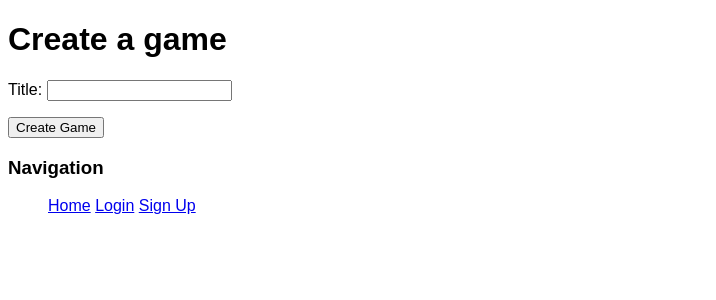
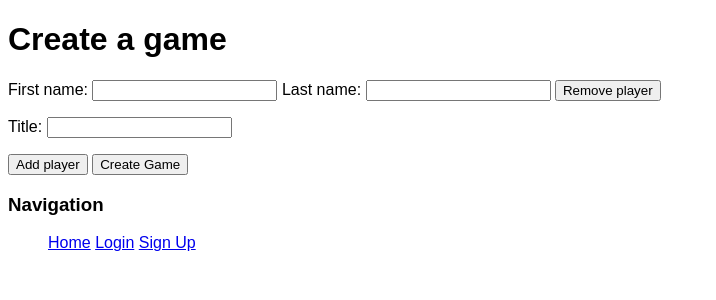
Before and after one commit to nickolasalcazar/SecretSanta, a Django app: template secretsanta/game/templates/game/game_form.html in a window 1280 px wide. Shown: the top 300 px of the page, without its empty margins (0-716 px from the left). Run offline with Django 3.2, Linux system fonts and the light colour scheme; the template is opened without the code that fills it: values that come from a table or form of the project are taken from there, others are empty.

Commit message:
Using different buttons for adding / deleting players.

```diff
--- a/secretsanta/game/static/game/game_form.js
+++ b/secretsanta/game/static/game/game_form.js
@@ -1,69 +1,16 @@
 // JS for templates/game/game_form.html
-console.log("game/game_form.js")
+console.log('game/game_form.js')
 
+add_player_btn = document.getElementById('add-player-btn')
+rem_player_btn = document.getElementById('add-player-btn')
 
+// Add player form row
+// Bug: adding a row simply duplicates the last row
+add_player_btn.addEventListener('click', function() {
+    player_rows = document.getElementsByClassName('add-player-row')
+    last_row = player_rows[player_rows.length - 1]
+    clone = last_row.cloneNode(true)
+    last_row.parentNode.appendChild(clone)
+})
 
-
-player_forms = document.getElementsByClassName('player_form')
-
-
-/*
- * Add extra field
- */
-function addForm() {
-    let clone = player_forms[player_forms.length-1].cloneNode(true)
-
-    console.log(clone)
-
-    togglePlayerFormeButton(clone)
-    player_forms[player_forms.length-1].parentNode.appendChild(clone)
-}
-
-function deleteForm() {
-
-
-}
-
-function togglePlayerFormeButton(elem) {
-    elem.addEventListener('click', function() {
-
-        if (this.classList.contains('add-form-row')) {
-            this.innerHTML = '-'
-            addForm()
-
-        } else {
-            //this.innerHTML = '+'
-            //deleteForm()
-            this.parentNode.remove()
-        }
-
-        this.classList.toggle('add-form-row')
-        this.classList.toggle('remove-form-row')
-    })
-}
-
-player_btns = document.getElementsByClassName('player-btn')
-
-for (i = 0; i < player_btns.length; i++) {
-    togglePlayerFormeButton(player_btns[i])
-}
-
-/*
-for (i = 0; i < player_btns.length; i++) {
-    player_btns[i].addEventListener('click', function() {
-
-        if (this.classList.contains('add-form-row')) {
-            this.innerHTML = '-'
-            addForm()
-
-        } else {
-            this.innerHTML = '+'
-            deleteForm()
-
-        }
-
-        this.classList.toggle('add-form-row')
-        this.classList.toggle('remove-form-row')
-    })
-}
-*/
+// Remove a player form row
--- a/secretsanta/game/templates/game/game_form.html
+++ b/secretsanta/game/templates/game/game_form.html
@@ -3,20 +3,29 @@
 {% block content %}
     <h1>Create a game</h1>
     <div>
-        <form method="POST">
+        <form method='POST'>
+            <div class='add-player-row'>
+                First name: {{ form.first_name }}
+                Last name: {{ form.last_name }}
+                <button class="rmv-player-btn">Remove player</button>
+            </div>
+
+
+
+
             {% csrf_token %}
             {{ game_form.as_p }}
             {{ player_formset.management_form }}
             {% for form in player_formset %}
-                <div>
-                    <div class='player_form'>
+                <div id='add-player-form'>
+                    <div class='add-player-row'>
                         First name: {{ form.first_name }}
                         Last name: {{ form.last_name }}
-                        <button class='player-btn'>+</button>
                     </div>
                 </div>
             {% endfor %}
-            <button type="submit">Create Game</button>
+            <button id='add-player-btn'>Add player</button>
+            <button type='submit'>Create Game</button>
         </form>
     </div>
     <script src="{% static 'game/game_form.js' %}"></script>
```
